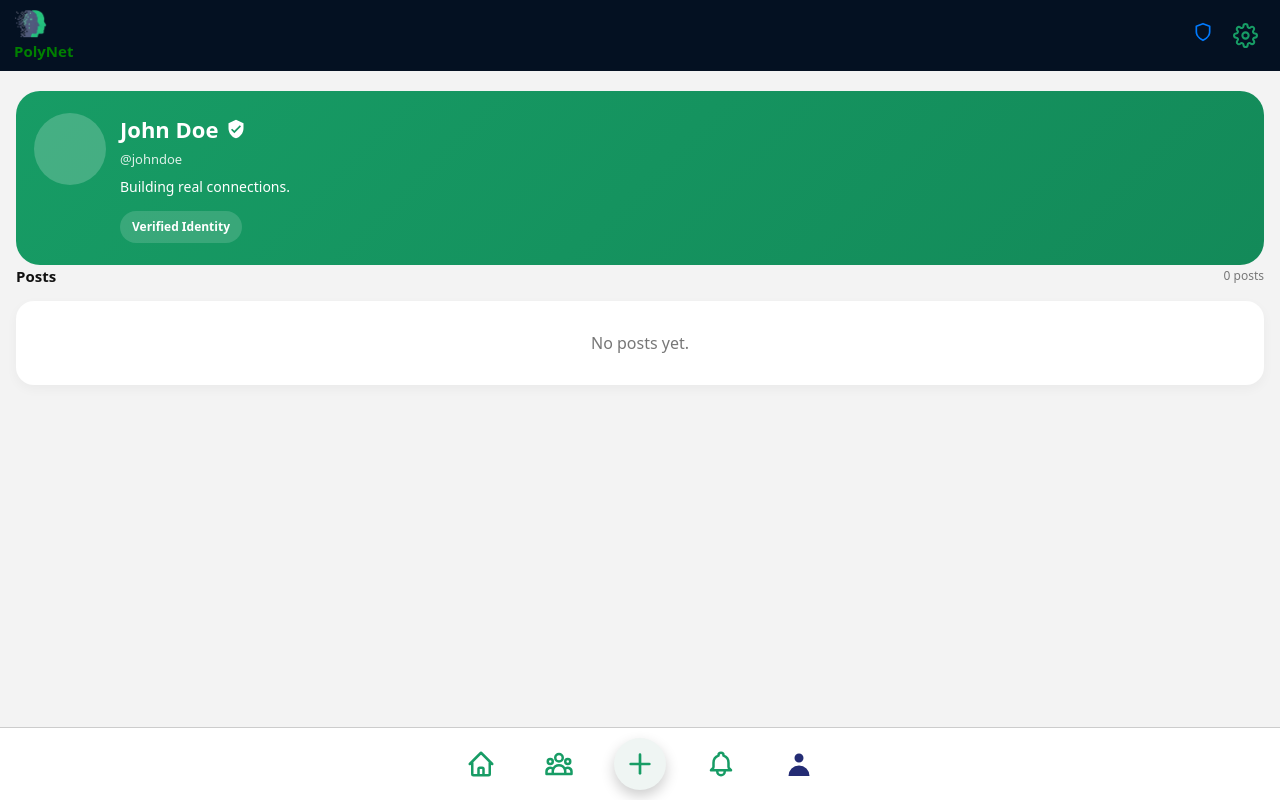
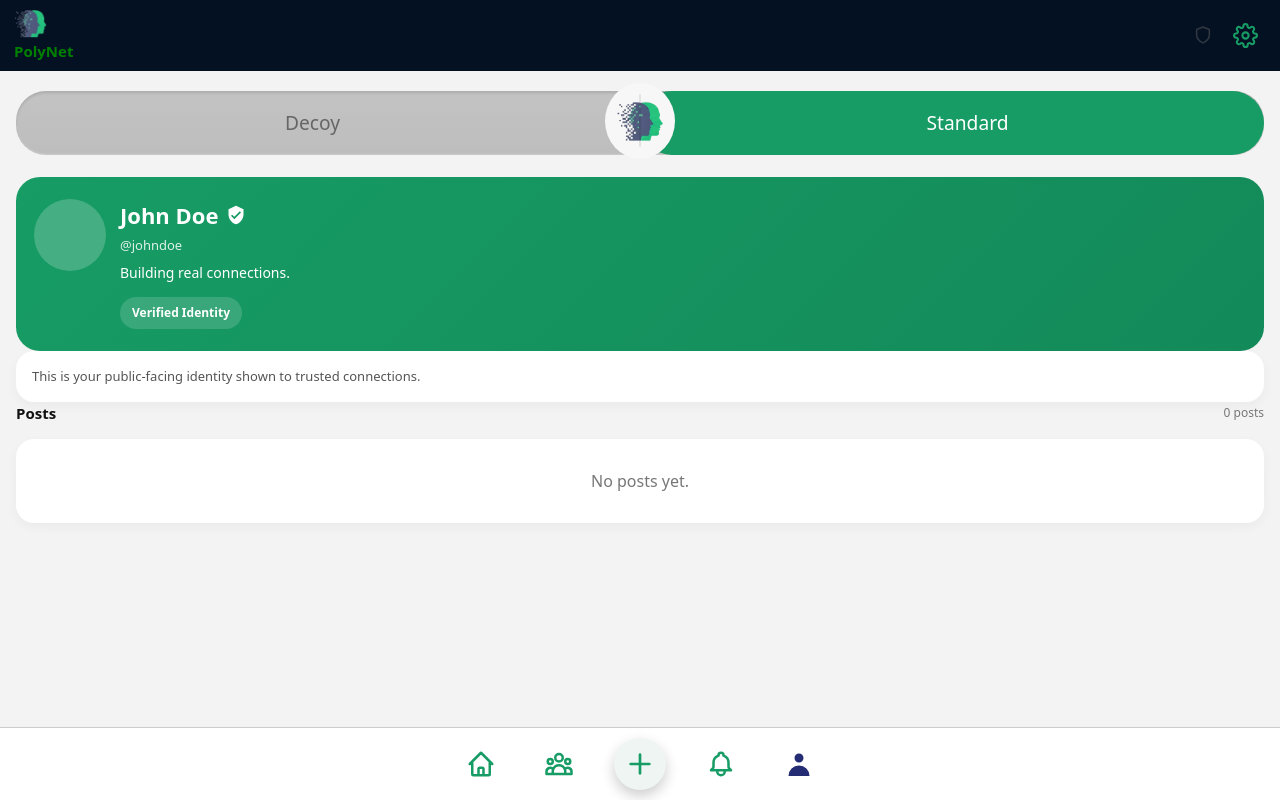
Before and after one commit to Sofiyat1/PolyNet, a React (Vite) app: page /profilepage in a window 1280 px wide. Built offline with nearby package versions, Linux system fonts and the light colour scheme.

Commit message:
Update: Viewer simulation

```diff
--- a/src/components/Navbar.css
+++ b/src/components/Navbar.css
@@ -59,6 +59,52 @@
   align-items: center;
   justify-content: center;
   color: inherit;
+}
+
+.sim-wrapper {
+  position: relative;
+  margin-right: 12px;
+  display: flex;
+  align-items: center;
+  justify-content: center;
+}
+
+.sim-icon {
+  opacity: 0.45;
+  cursor: pointer;
+  transition: all 0.2s ease;
+  transform: scale(0.95);
+  color: #666;
+}
+
+.sim-icon:hover {
+  opacity: 1;
+  color: #333;
+  transform: scale(1);
+}
+
+.sim-menu {
+  position: absolute;
+  top: 35px;
+  right: 0;
+  width: 210px;
+  background: white;
+  border-radius: 12px;
+  padding: 10px;
+  box-shadow: 0 8px 24px rgba(0,0,0,0.12);
+  display: flex;
+  flex-direction: column;
+  gap: 8px;
+  z-index: 999;
+}
+
+.sim-menu button {
+  border: none;
+  background: #f5f5f5;
+  padding: 10px;
+  border-radius: 8px;
+  cursor: pointer;
+  text-align: left;
 }
 
 .navbar-item {
@@ -132,43 +178,3 @@
   cursor: pointer;
   color: green;
 }
-
-.sim-wrapper {
-  position: relative;
-  margin-right: 12px;
-}
-
-.sim-icon {
-  cursor: pointer;
-  opacity: 1;
-  transition: 0.2s;
-  color: #007bff;
-}
-
-.sim-icon:hover {
-  opacity: 1;
-}
-
-.sim-menu {
-  position: absolute;
-  top: 35px;
-  right: 0;
-  width: 210px;
-  background: white;
-  border-radius: 12px;
-  padding: 10px;
-  box-shadow: 0 8px 24px rgba(0,0,0,0.12);
-  display: flex;
-  flex-direction: column;
-  gap: 8px;
-  z-index: 999;
-}
-
-.sim-menu button {
-  border: none;
-  background: #f5f5f5;
-  padding: 10px;
-  border-radius: 8px;
-  cursor: pointer;
-  text-align: left;
-}
--- a/src/pages/ProfilePage.jsx
+++ b/src/pages/ProfilePage.jsx
@@ -46,12 +46,13 @@ function ProfilePage() {
     },
   };
 
-  const current = profileData[mode];
+const activeMode = isViewerMode ? viewer.access : mode;
 
+const current = profileData[activeMode];
   // viewer-aware filtering
   const visiblePosts = isViewerMode
     ? posts.filter((post) => post.identity === viewer.access)
-    : posts.filter((post) => post.identity === mode);
+    : posts.filter((post) => post.identity === activeMode);
 
   return (
     <div className="profile-page">
@@ -73,14 +74,14 @@ function ProfilePage() {
       {/* PROFILE CONTENT */}
       <div className={`profile-content ${animating ? "fade-out" : "fade-in"}`}>
         {/* HERO */}
-        <div className={`profile-hero ${mode}`}>
+        <div className={`profile-hero ${activeMode}`}>
           <div className="hero-avatar" />
 
           <div className="hero-info">
             <div className="hero-name-row">
               <h2>{current.name}</h2>
 
-              {mode === "standard" ? (
+              {activeMode === "standard" ? (
                 <MdVerifiedUser className="hero-badge standard" />
               ) : (
                 <FiShield className="hero-badge decoy" />
@@ -91,7 +92,7 @@ function ProfilePage() {
 
             <p className="hero-bio">{current.bio}</p>
 
-            <div className={`identity-chip ${mode}`}>{current.badge}</div>
+            <div className={`identity-chip ${activeMode}`}>{current.badge}</div>
           </div>
         </div>
 
--- a/src/providers/ViewerProvider.jsx
+++ b/src/providers/ViewerProvider.jsx
@@ -2,7 +2,7 @@ import { useState } from "react";
 import { ViewerContext } from "../context/ViewerContext";
 
 function ViewerProvider({ children }) {
-  const [viewer, setViewer] = useState("bob");
+  const [viewer, setViewer] = useState(null);
 
   return (
     <ViewerContext.Provider value={{ viewer, setViewer }}>
```
